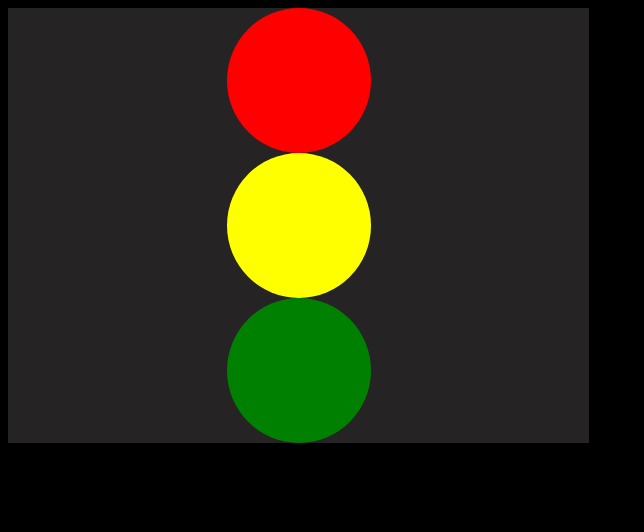
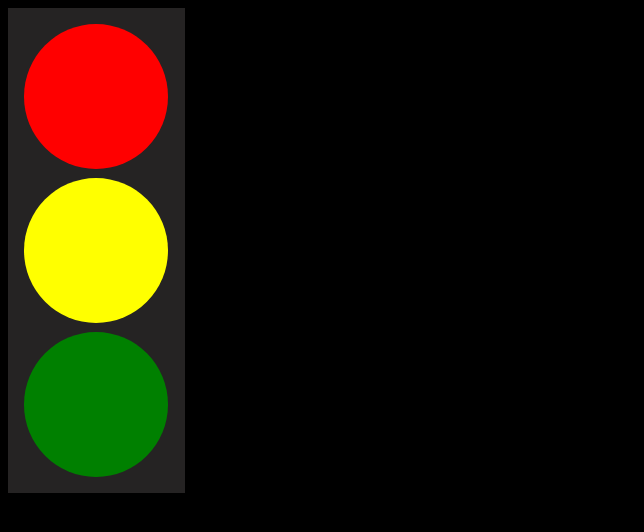
Before and after one commit to MadisonIngraham/stoplight, a plain HTML site: page index.html in a window 1280 px wide. Shown: the whole page, without its empty margins (0-644 px from the left). Drawn offline with Linux system fonts and the light colour scheme.

Commit message:
add margins

```diff
--- a/style.css
+++ b/style.css
@@ -4,7 +4,7 @@ body {
 
 div {
   background-color: #252323;
-  width: 46%;
+  width: 14%;
   display: flex;
   align-items: center;
   flex-direction: column;
@@ -19,12 +19,15 @@ div {
 
 #red {
   background-color: red;
+  margin-top: 1em;
 }
 
 #yellow {
   background-color: yellow;
+  margin: 5%;
 }
 
 #green {
   background-color: green;
+  margin-bottom: 1em;
 }
```
